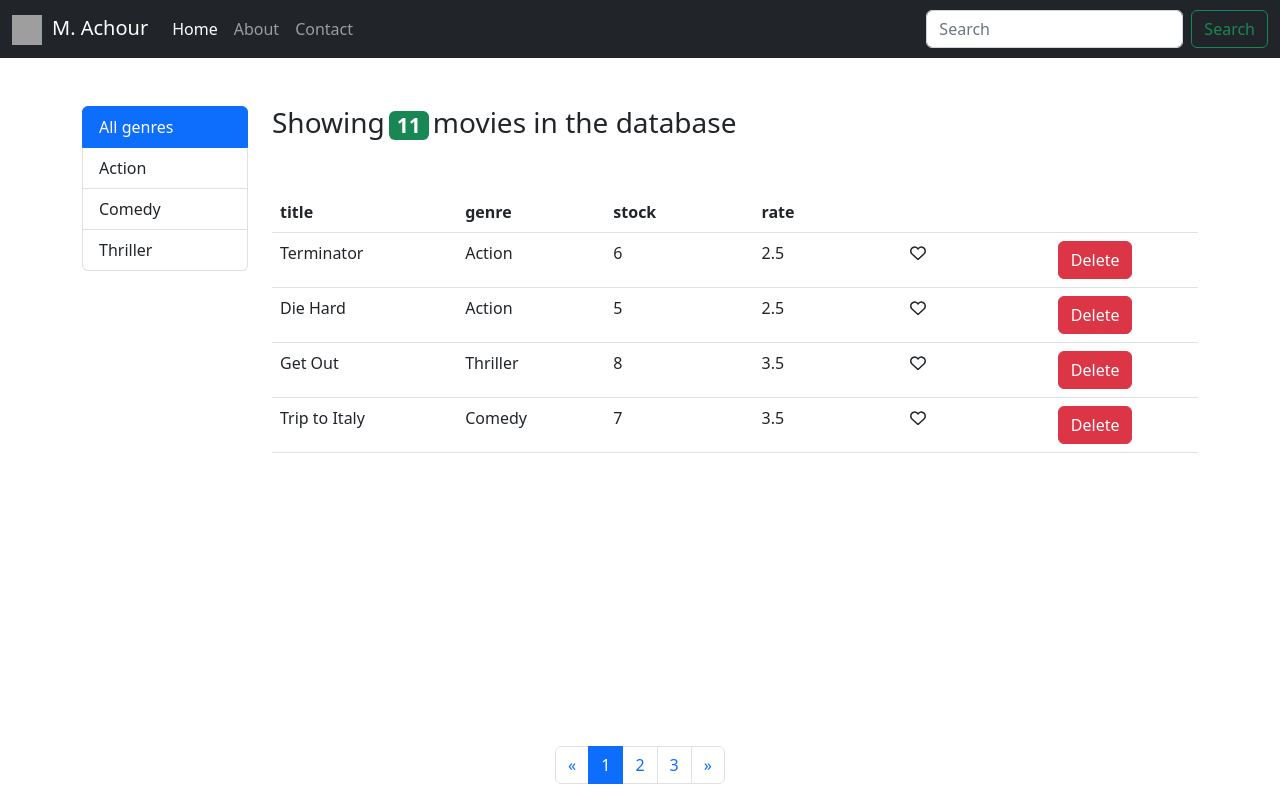
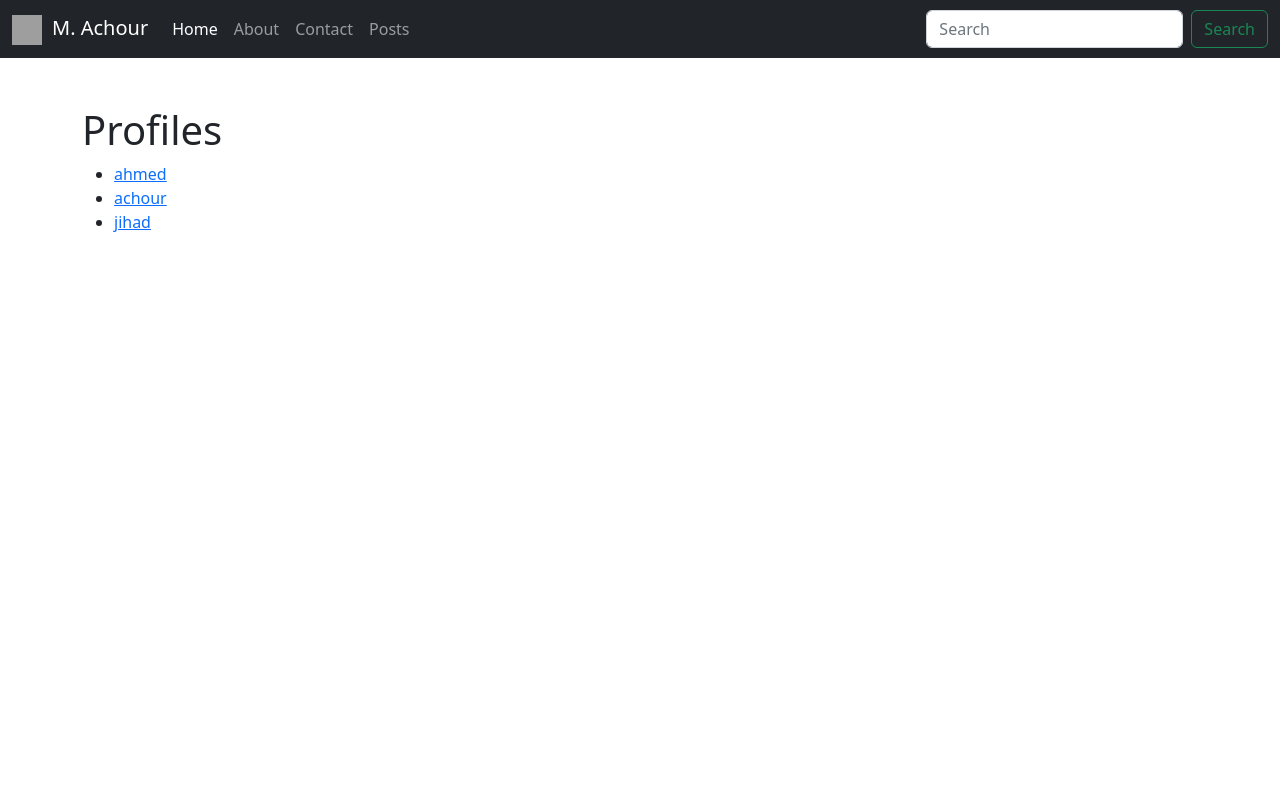
Before and after one commit to mohamedAchour/react-project, a React (Create React App) app: page /profiles in a window 1280 px wide. Built offline with nearby package versions, Linux system fonts and the light colour scheme; grey boxes are pictures that could not be loaded.

Commit message:
add more routing options

```diff
--- a/package.json
+++ b/package.json
@@ -18,6 +18,7 @@
     "babel-plugin-macros": "^3.1.0",
     "bootstrap": "^5.2.3",
     "font-awesome": "^4.7.0",
+    "query-string": "^8.1.0",
     "react": "^18.2.0",
     "react-dom": "^18.2.0",
     "react-router-dom": "^5.3.3",
--- a/src/App.tsx
+++ b/src/App.tsx
@@ -1,27 +1,40 @@
 import React from "react";
 import { Movies } from "./components/movies";
 import { Navbar } from "./components/navbar";
-import { Route, Switch } from "react-router-dom";
+import { Route, Switch, Redirect } from "react-router-dom";
 import { About } from "./routes/about";
 import { Contact } from "./routes/contact";
 import { Profile } from "./routes/profile";
+import { Profiles } from "./routes/profiles";
+import { Posts } from "./routes/posts";
+import { NotFound } from "./routes/not-found";
 
 function App() {
   return (
     <>
       <Navbar />
-      <div className="content container py-5">
+      <main className="content container py-5">
         {/* switch will enable to render links from most specific ones to most generics or use exact on "/" !!*/}
         <Switch>
-          <Route path="/profile" component={Profile} />
+          {/* to pass props to a component use render instead */}
+          {/* pass down all other propos */}
+
+          <Route path="/profiles/:id" component={Profile} />
+          <Route path="/profiles" component={Profiles} />
           <Route path="/about" component={About} />
           <Route path="/contact" component={Contact} />
-          <Route path="/" component={Movies} />
+          {/* sometimes we may redirect resources to another url, to not lose users redirect them to a new route */}
+          <Redirect from="/messages" to="/posts" />
+          {/* if optional params make no sense, include them in query string */}
+          <Route
+            path="/posts/:year?/:month?"
+            render={(props) => <Posts sortBy="newest" {...props} />}
+          />
+          <Route path="/not-found" component={NotFound} />
+          <Route exact path="/" component={Movies} />
+          <Redirect to="/not-found" />
         </Switch>
-      </div>
-      {/* <main className="container py-5">
-        <Movies />
-      </main> */}
+      </main>
     </>
   );
 }
--- a/src/components/navbar.tsx
+++ b/src/components/navbar.tsx
@@ -5,7 +5,7 @@ export const Navbar = () => {
   return (
     <nav className="navbar navbar-expand-lg navbar-dark bg-dark">
       <div className="container-fluid">
-        <Link className="navbar-brand" to="/profile">
+        <Link className="navbar-brand" to="/profiles">
           <img
             src="http://www.epicareathome.com/wp-content/uploads/2021/10/icon-patients.png"
             width="30"
@@ -38,8 +38,13 @@ export const Navbar = () => {
               </Link>
             </li>
             <li className="nav-item">
-              <Link className="nav-link" to="/contact" tabIndex={-1}>
+              <Link className="nav-link" to="/contact">
                 Contact
+              </Link>
+            </li>
+            <li className="nav-item">
+              <Link className="nav-link" to="/posts">
+                Posts
               </Link>
             </li>
           </ul>
--- /dev/null
+++ b/src/routes/not-found.tsx
@@ -0,0 +1,5 @@
+import React from "react";
+
+export const NotFound = () => {
+  return <div>NotFound</div>;
+};
--- /dev/null
+++ b/src/routes/posts.tsx
@@ -0,0 +1,27 @@
+import React from "react";
+import queryString from "query-string";
+
+const posts = [
+  { year: 1990, month: 12, descr: "djbdjke edbzkjdbjkzd" },
+  { year: 1990, month: 12, descr: "ferg frgegr rtbgrtgrg" },
+  { year: 2020, month: 11, descr: "rtgrt rtgrtgrtt't 't't't't" },
+  { year: 2020, month: 10, descr: "rrfrf fgggggggggggg" },
+  { year: 2020, month: 11, descr: "ggggggggggggggggr ttttttttttttttt" },
+  { year: 1965, month: 9, descr: "djbdjke edbzkjdbjkzd" },
+  { year: 1965, month: 4, descr: "rrrrrrrrrrrr tgggggrtgrt tgrhhrtgbv  rrtg" },
+];
+export const Posts = (props: any) => {
+  const { match, location } = props;
+  const { sortBy, approved } = queryString.parse(location.search);
+  return (
+    <div>
+      <h1>Posts</h1>
+
+      <p>Sorted by: {sortBy}</p>
+      <p>Approved: {approved}</p>
+      <p>
+        Year:{match.params.year} Month: {match.params.month}
+      </p>
+    </div>
+  );
+};
--- a/src/routes/profile.tsx
+++ b/src/routes/profile.tsx
@@ -1,5 +1,18 @@
 import React from "react";
 
-export const Profile = () => {
-  return <div>Profile</div>;
+export const Profile = (props: any) => {
+  const handleSave = () => {
+    props.history.push("/profiles");
+    //this one is used for ex in login page, if the user is logged in, if he clicks on go back button,
+    //he will not be go back to login page
+    //props.history.replace("/profiles");
+  };
+  return (
+    <div>
+      <h1>Profile {props.match.params.id}</h1>
+      <button className="btn btn-danger" onClick={handleSave}>
+        Delete
+      </button>
+    </div>
+  );
 };
--- /dev/null
+++ b/src/routes/profiles.tsx
@@ -0,0 +1,31 @@
+import React from "react";
+import { Link } from "react-router-dom";
+
+export const Profiles = () => {
+  const profiles = [
+    {
+      id: 1,
+      name: "ahmed",
+    },
+    {
+      id: 2,
+      name: "achour",
+    },
+    {
+      id: 3,
+      name: "jihad",
+    },
+  ];
+  return (
+    <div>
+      <h1>Profiles</h1>
+      <ul>
+        {profiles.map((profile) => (
+          <li key={profile.id}>
+            <Link to={`/profiles/${profile.id}`}>{profile.name}</Link>
+          </li>
+        ))}
+      </ul>
+    </div>
+  );
+};
```
Also changed, not shown: 1 other file (tests, documents, lock files or other folders).
